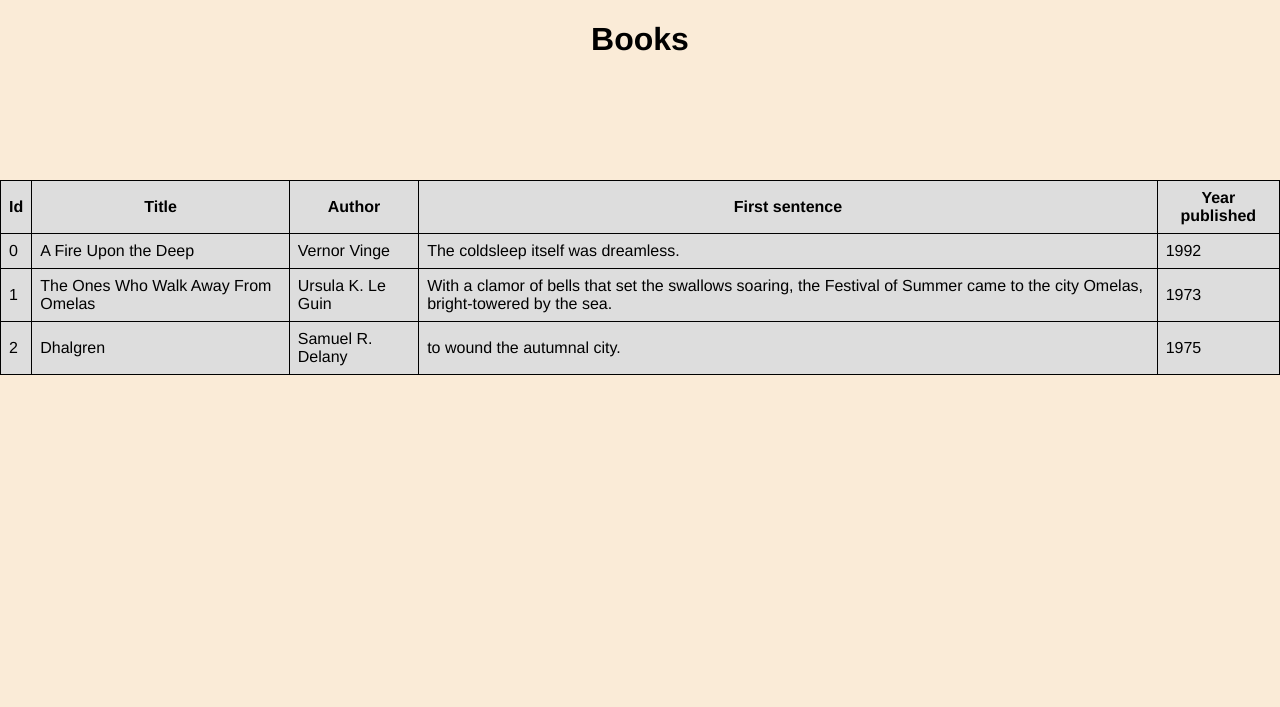
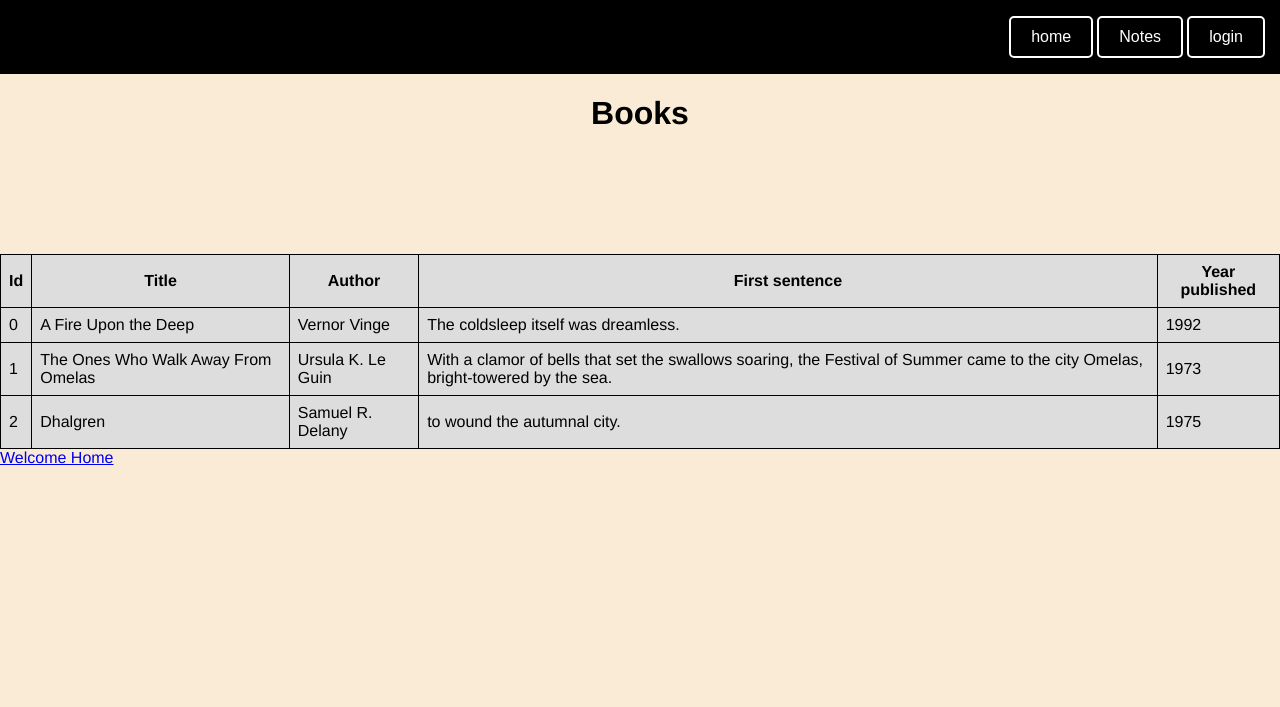
Before and after one commit to Bruburnono/DevSecOps, a Flask app: page /api/v1/resources/books/all in a window 1280 px wide. Shown: the top 707 px of the page. After the commit the page ends 465 px from the top, so only its background shows below. Run offline with Flask 3, Linux system fonts and the light colour scheme.

Commit message:
Update booksall.html

```diff
--- a/templates/booksall.html
+++ b/templates/booksall.html
@@ -8,6 +8,15 @@
     <title>Document</title>
 </head>
 <body>
+    <nav class="navbar">
+        <div class="navdiv">
+            <ul>
+                <li><a href="/" ><button class="button-nav" >home</button></a></li>
+                <li><a href="/api/v1/resources/books/all" ><button class="button-nav" >Notes</button></a></li>
+                <li><a href="/login" ><button class="button-nav" >login</button></a></li>
+            </ul>
+        </div>
+    </nav>
     <h1>Books</h1>
     <table>
         <thead>
@@ -31,5 +40,8 @@
             {% endfor %}
         </tbody>
     </table>
+    <div>
+        <a href="/">Welcome Home</a>
+    </div>
 </body>
 </html>
```
